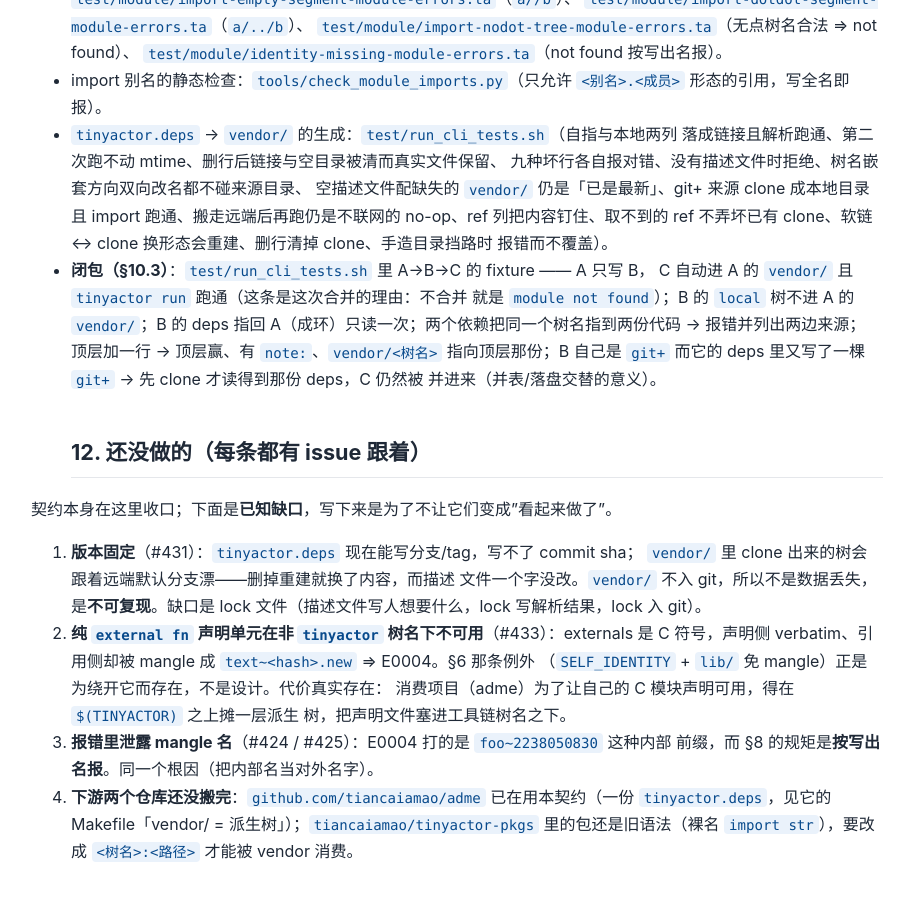
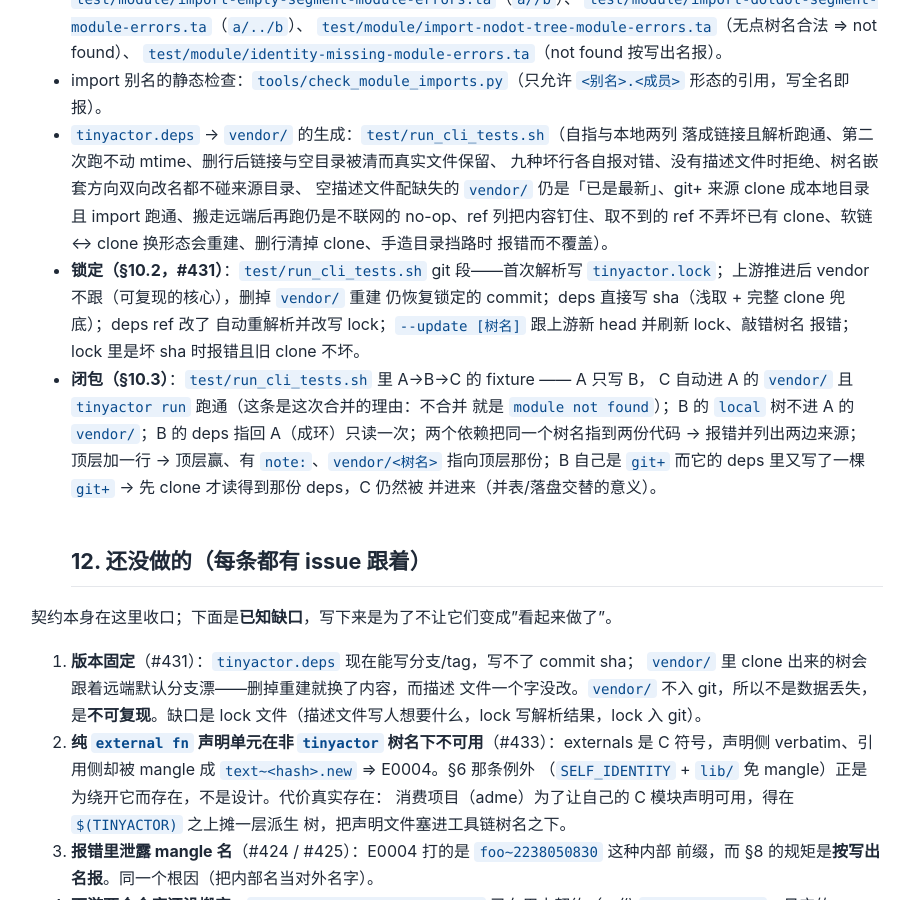
Before and after one commit to tiancaiamao/tinyactor, a Jekyll site: the page built from docs/modules.md, in a window 1280 px wide and 900 px high, scrolled down 6767 px. Shown: the whole window, without its empty margins (183-1097 px from the left). Built offline with Jekyll 4.4.1, drawn with Linux system fonts in a browser that asks for light colours; our own code applies the rules of GitHub Pages for plain Markdown files.

Commit message:
feat(#431): tinyactor.deps v2——lock 文件钉 commit，可复现的 vendor/
vendor/ 是生成物不入 git，描述文件又不锁版本：同一项目在两台机器上
vendor 出的可能是两个不同 commit，上游推进后删掉 vendor/ 重建就换了
内容——不是数据丢失，是不可复现。

- tinyactor.lock（项目根，入 git）：一行一棵 git 树
  <树名>\t<url>\t<ref>\t<sha>。描述文件写人想要什么（分支/tag/不写/
  直接写 40-hex sha，第三列从此认 sha），lock 写解析结果，每次 clone
  后自动更新。一棵树一行：ref 换了按树名整行替换，旧行不残留。
- vendor 不跟上游漂移：lock 命中（url/ref 一致）就浅取锁定的 sha
  （fetch --depth 1 + detach checkout；服务端不放行时完整 clone 兜底）。
  lock 与 deps 的 url/ref 不一致 = 人换了意图，自动重解析；ref 没变
  想跟上游新 head 用 tinyactor vendor --update [树名]（无树名 = 全部
  git 树，敲错树名报错）显式刷新。
- 幂等升级：clone 标记三行 url/ref/commit 与 lock 全等才 no-op（已就绪
  不联网的承诺不变）；旧 clone 在而 lock 缺（v1 迁移）时从标记补写。
  坏 sha 报错且不留半套。
- 测试：锁定不跟漂移、删 vendor/ 重建恢复锁定 commit、sha 直写 deps、
  ref 改动自动重解析、--update 刷新、坏 sha 拒绝；docs §10/§11/§12 同步。

```diff
--- a/docs/modules.md
+++ b/docs/modules.md
@@ -310,7 +310,12 @@ error: no vendor/ directory above /tmp/x.ta
   空描述文件配缺失的 `vendor/` 仍是「已是最新」、git+ 来源 clone 成本地目录且
   import 跑通、搬走远端后再跑仍是不联网的 no-op、ref 列把内容钉住、取不到的 ref
   不弄坏已有 clone、软链 ↔ clone 换形态会重建、删行清掉 clone、手造目录挡路时
-  报错而不覆盖）。
+    报错而不覆盖）。
+- **锁定（§10.2，#431）**：`test/run_cli_tests.sh` git 段——首次解析写
+  `tinyactor.lock`；上游推进后 vendor 不跟（可复现的核心），删掉 `vendor/` 重建
+  仍恢复锁定的 commit；deps 直接写 sha（浅取 + 完整 clone 兜底）；deps ref 改了
+  自动重解析并改写 lock；`--update [树名]` 跟上游新 head 并刷新 lock、敲错树名
+  报错；lock 里是坏 sha 时报错且旧 clone 不坏。
 - **闭包（§10.3）**：`test/run_cli_tests.sh` 里 A→B→C 的 fixture —— A 只写 B，
   C 自动进 A 的 `vendor/` 且 `tinyactor run` 跑通（这条是这次合并的理由：不合并
   就是 `module not found`）；B 的 `local` 树不进 A 的 `vendor/`；B 的 deps 指回
```
Also changed, not shown: 2 other files.
